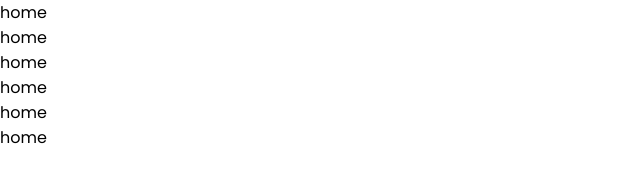
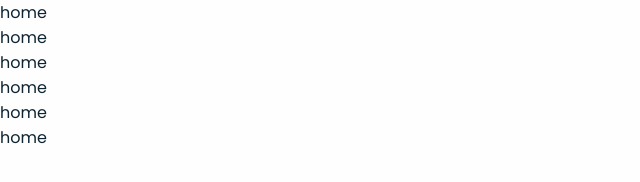
Before and after one commit to goreKoder/goreKoder.github.io, a plain HTML site: page index.html in a window 1280 px wide. Shown: the full height of the page, 0-640 px from the left. Drawn offline with Linux system fonts and the light colour scheme.

Commit message:
Update main.css

```diff
--- a/css/main.css
+++ b/css/main.css
@@ -1,13 +1,6 @@
 @import url('https://fonts.googleapis.com/css2?family=Poppins:ital,wght@0,100;0,200;0,300;0,400;0,500;0,600;0,700;0,800;0,900;1,100;1,200;1,300;1,400;1,500;1,600;1,700;1,800;1,900&display=swap');
 
-html {
-    font-family: "Poppins", sans-serif;
-    min-height: 100vh;
-    scroll-behavior: smooth;
-    font-size: 16px;
-    max-width: 100%;
-    overflow-x: hidden;
-}
+
 
 :root {
     /*=======Main theme colors=======*/
@@ -102,3 +95,25 @@
     display: block;
     max-width: 100%;
 }
+
+html {
+    font-family: "Poppins", sans-serif;
+    min-height: 100vh;
+    scroll-behavior: smooth;
+    font-size: 16px;
+    max-width: 100%;
+    overflow-x: hidden;
+}
+
+body {
+    min-height: 100vh;
+    display: flex;
+    flex-direction: column;
+    max-width: 100%;
+    color: var(--first-color);
+    background: var(--body-bg-color);
+    overflow-x: hidden;
+}
+
+
+/* header */
```
